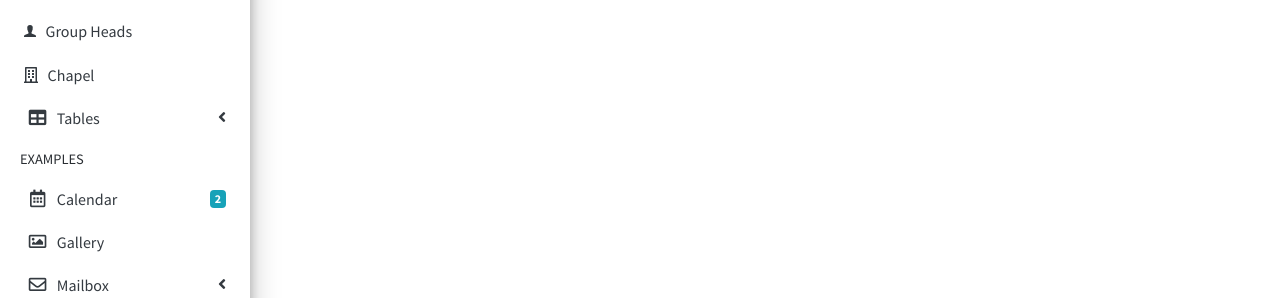
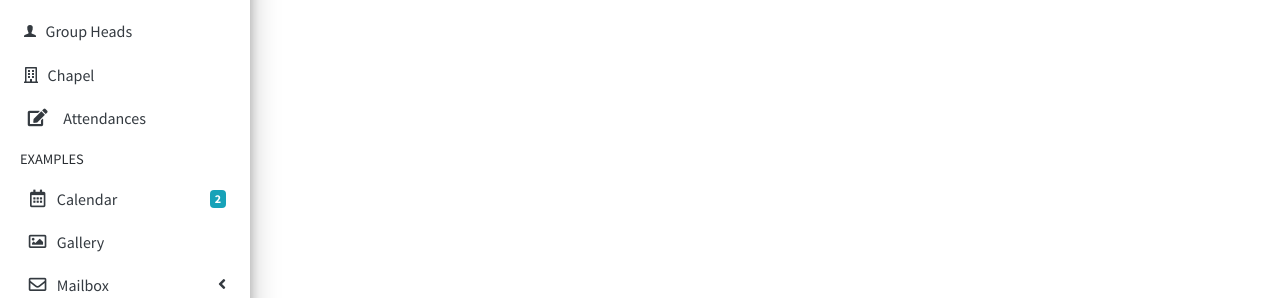
Before and after one commit to Morning-Star-Cathedral/Portal, a Django app: template templates/base.html in a window 1280 px wide. Shown: the part 164-462 px from the top of the page. Run offline with Django 4.2, Linux system fonts and the light colour scheme; the template is opened without the code that fills it: most values are stand-ins (such as "Sample title", 1, 10 or a date in 2020); some libraries are stand-ins or nearby versions.

Commit message:
Index page ok

```diff
--- a/templates/base.html
+++ b/templates/base.html
@@ -112,20 +112,13 @@
                     </li>
                     <li class="nav-item">
                         <a href="#" class="nav-link">
-                            <i class="nav-icon fas fa-table"></i>
+                            <i class="nav-icon fas fa-edit"></i> &nbsp;
                             <p>
-                                Tables
-                                <i class="fas fa-angle-left right"></i>
+                                Attendances
+
                             </p>
                         </a>
-                        <ul class="nav nav-treeview">
-                            <li class="nav-item">
-                                <a href="{% static 'pages/tables/simple.html' %}" class="nav-link">
-                                    <i class="far fa-circle nav-icon"></i>
-                                    <p>Simple Tables</p>
-                                </a>
-                            </li>
-                        </ul>
+
                     </li>
                     <li class="nav-header">EXAMPLES</li>
                     <li class="nav-item">
```
